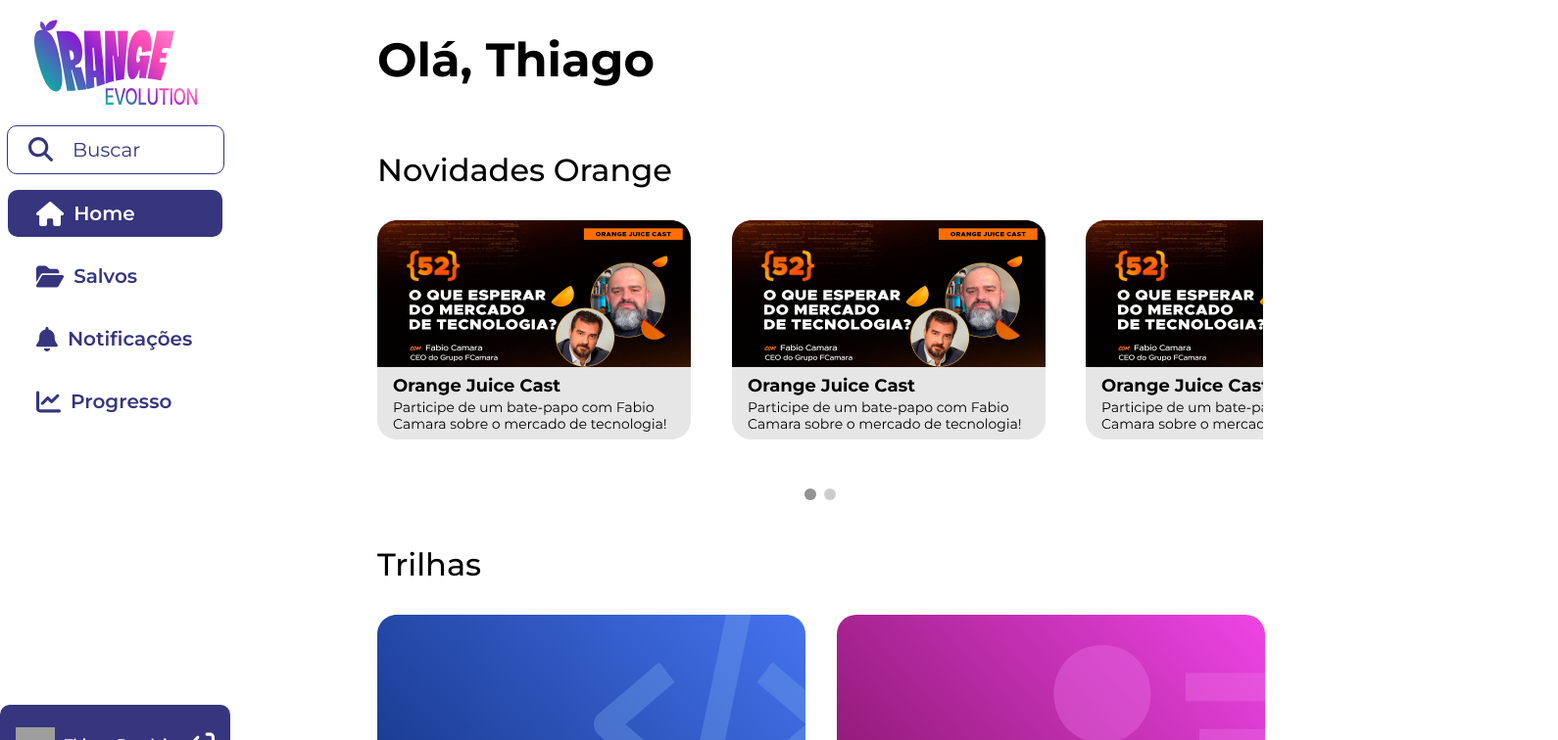
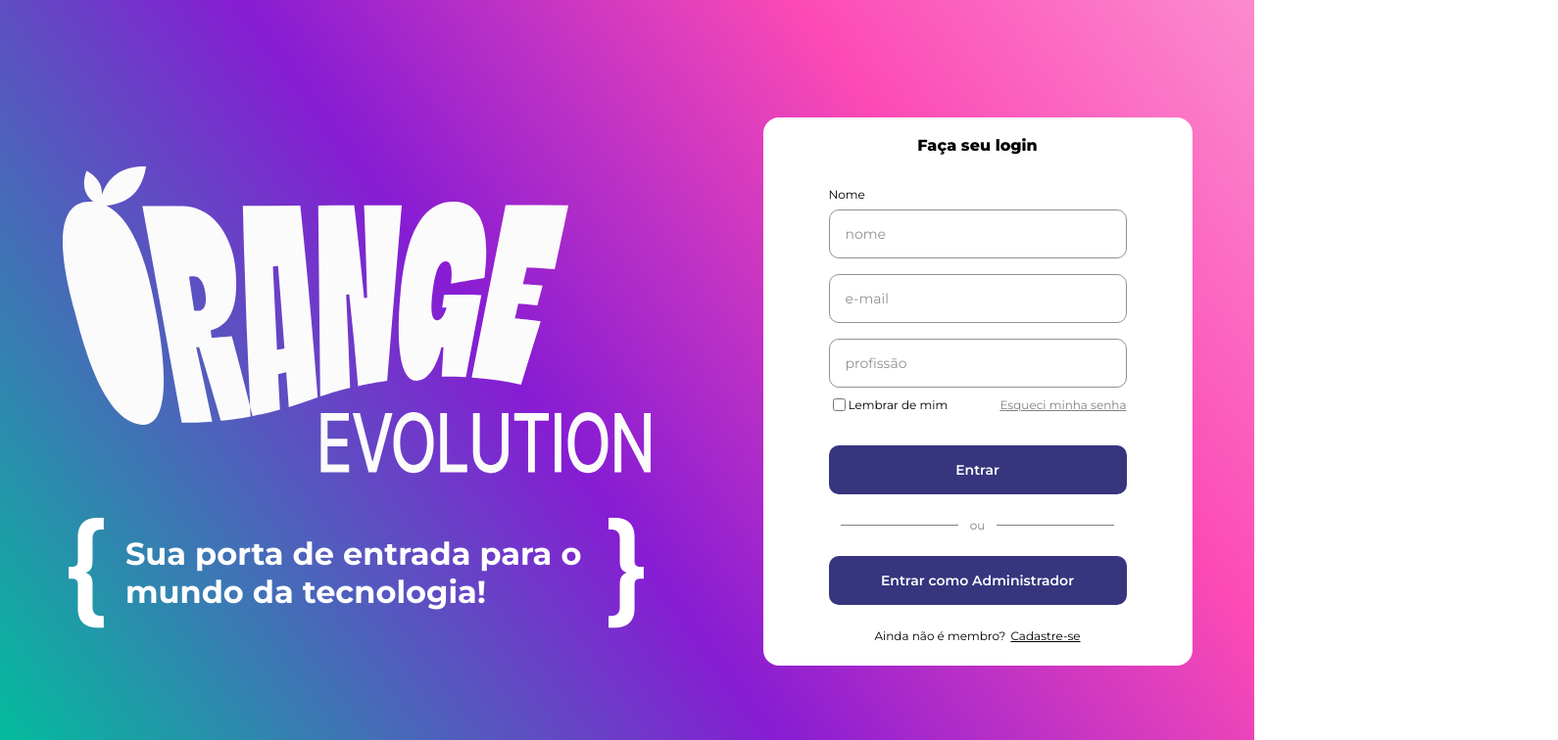
Before and after one commit to Squad-15-FCamara/orangeevolution-frontend, a React (Vite) app: page / in a window 1280 px wide. Shown: the top 756 px of the page at 98% size, 1590 px wide, since content can reach past the window. Built offline with nearby package versions, Linux system fonts and the light colour scheme; no server answers; grey boxes are pictures that could not be loaded.

Commit message:
refactor: set login as a first page

```diff
--- a/src/routes/app.routes.jsx
+++ b/src/routes/app.routes.jsx
@@ -18,9 +18,9 @@
 export function AppRoutes() {
   return (
     <Routes>
-        <Route path="login" element={<Login />} />
+      <Route path="/" element={<Login />} />
       <Route path="/" element={<DefaultLayout />}>
-        <Route path="/" element={<Home />} />
+        <Route path="home" element={<Home />} />
         <Route path="profile" element={<Profile />} />
         <Route path="roaddev" element={<RoadDev />} />
         <Route path="roadux" element={<RoadUx />} />
```
